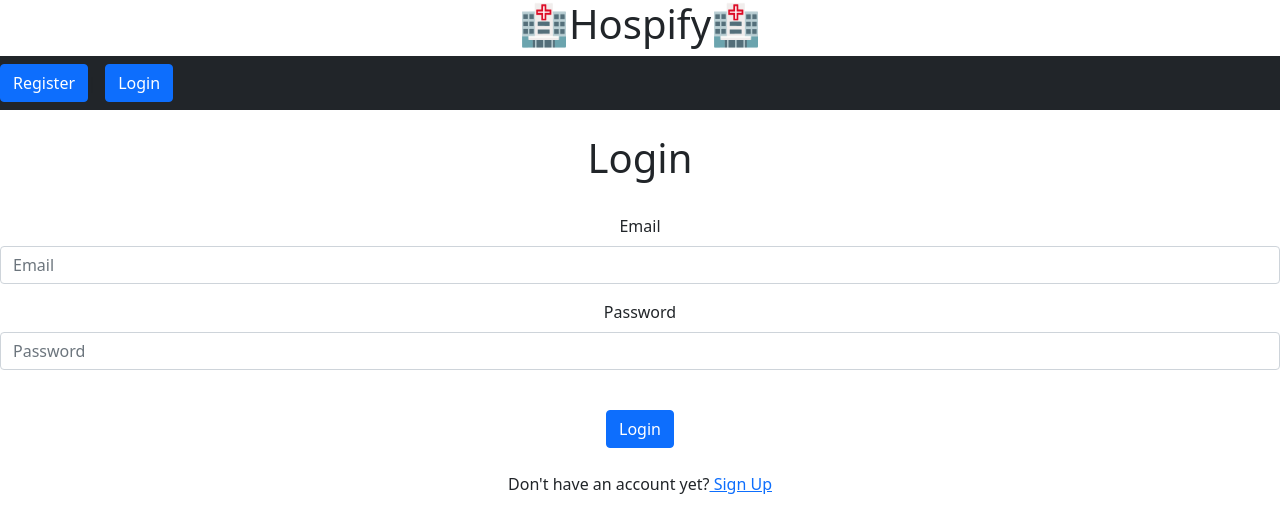
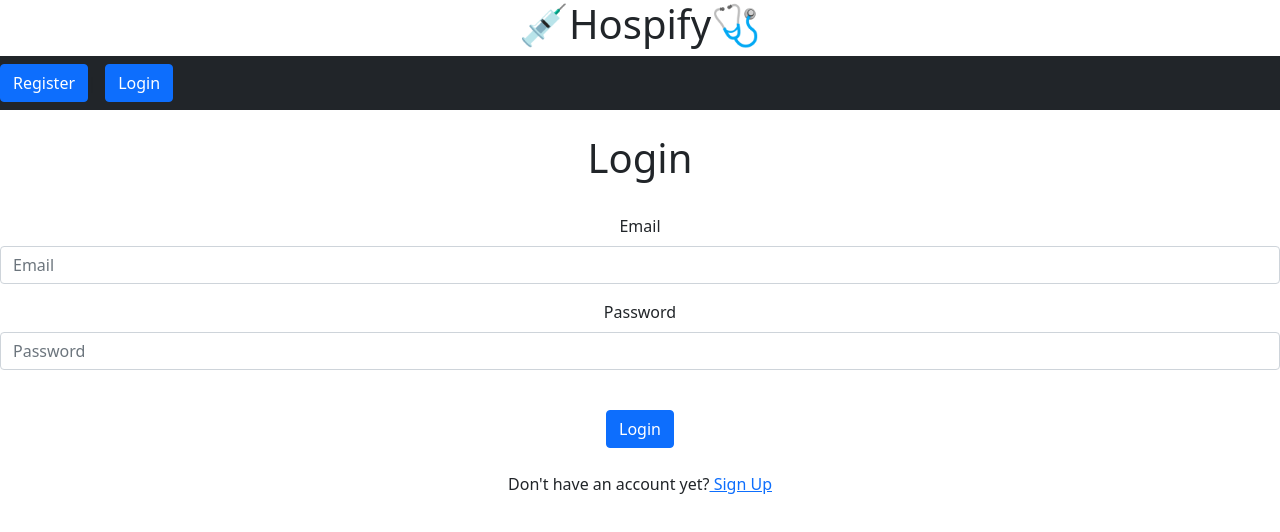
Before and after one commit to infjay/hospify-project-client, a React (Create React App) app: page /login in a window 1280 px wide. Shown: the top 532 px of the page. Built offline with nearby package versions, Linux system fonts and the light colour scheme; no server answers.

Commit message:
changed emojis on title, fixed and changed buttons to create.

```diff
--- a/src/App.js
+++ b/src/App.js
@@ -53,7 +53,7 @@ function App() {
 
   return (
     <div className="App">
-      <h1>🏥Hospify🏥</h1>
+      <h1>💉Hospify🩺</h1>
 
       <Navigationbar />
 
--- a/src/pages/CreateAppoinment.jsx
+++ b/src/pages/CreateAppoinment.jsx
@@ -1,6 +1,7 @@
 import { useEffect, useState } from "react"
 import {useNavigate} from "react-router-dom"
 import axios from "axios"
+import { Button } from "react-bootstrap";
 
 
  function CreateAppointment (props) {
@@ -98,7 +99,7 @@ import axios from "axios"
             <br /><br />
 
 
-            <button type="submit">Send</button>
+            <Button type="submit">Send</Button>
         </form>
 
     </section>
--- a/src/pages/CreatePatient.jsx
+++ b/src/pages/CreatePatient.jsx
@@ -1,6 +1,7 @@
 import { useState } from "react";
 import { useNavigate } from "react-router-dom";
 import axios from "axios";
+import { Button } from "react-bootstrap";
 
 function CreatePatient(props) {
   const [firstName, setFirstName] = useState();
@@ -118,7 +119,7 @@ function CreatePatient(props) {
         <br />
         <br />
 
-        <button type="submit">Create Patient</button>
+        <Button type="submit">Create Patient</Button>
       </form>
     </section>
   );
```
